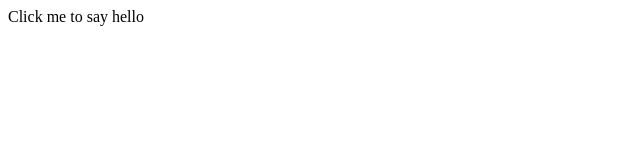
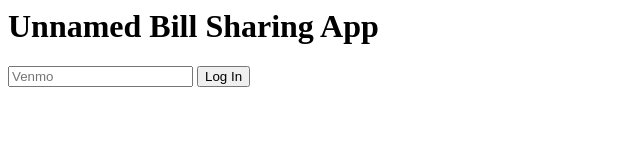
Before and after one commit to cuuupid/drop-app, a plain HTML site: page client/index.html in a window 1280 px wide. Shown: the whole page, without its empty margins (0-640 px from the left). Drawn offline with nearby package versions, Linux system fonts and the light colour scheme.

Commit message:
basic login page

```diff
--- a/client/index.html
+++ b/client/index.html
@@ -4,8 +4,9 @@
     </head>
     <body>
         <div id="app">
-            <p @click="sayHello()" v-if="message == 'hello'">Click me to say {{message}}</p>
-            <p v-if="message != 'hello'">{{message}}</p>
+            <h1>{{appname}}</h1>
+            <input v-model="venmo_username" class="input" type="text" placeholder="Venmo">
+            <button v-on:click="login">Log In</button>
         </div>
         <script src="https://cdn.jsdelivr.net/npm/vue@2.5.21/dist/vue.js"></script>
         <script src="./index.js"></script>
--- a/client/index.js
+++ b/client/index.js
@@ -1,11 +1,24 @@
 var app = new Vue({
     el: '#app',
     data: {
-        message: 'hello'
+        appname: 'Unnamed Bill Sharing App',
+        message: 'hello',
+        venmo_username: ''
+    },
+    created: function() {
+        if(localStorage.getItem("venmo")) {
+           //Redirect to landing page
+        } else {
+            //Redirect to login page
+        }
     },
     methods: {
         sayHello: function () {
             this.message = 'hello world!'
+        },
+        login: function() {
+            localStorage.setItem('venmo', this.venmo_username)
+            //Should redirect to landing page
         }
     }
 })
```
